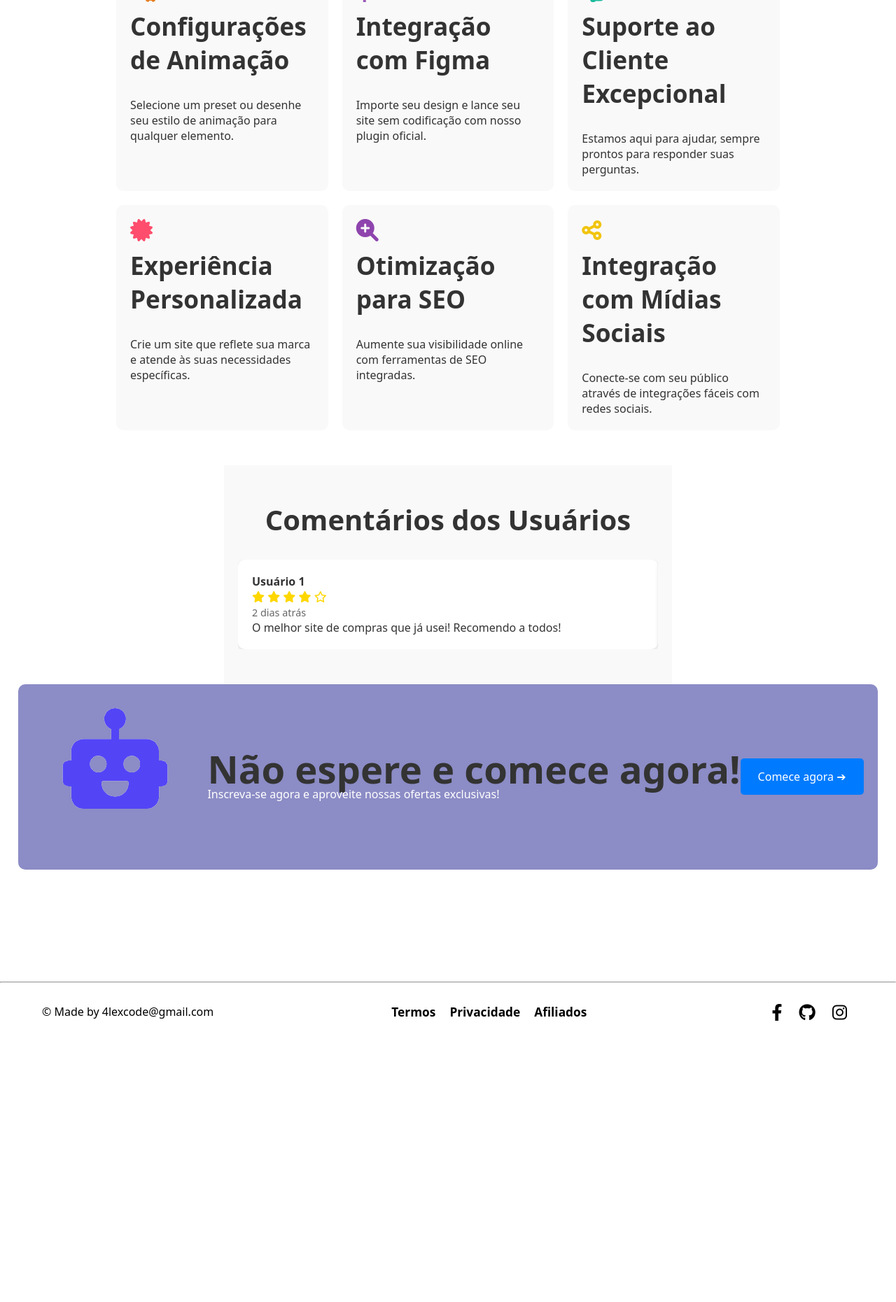
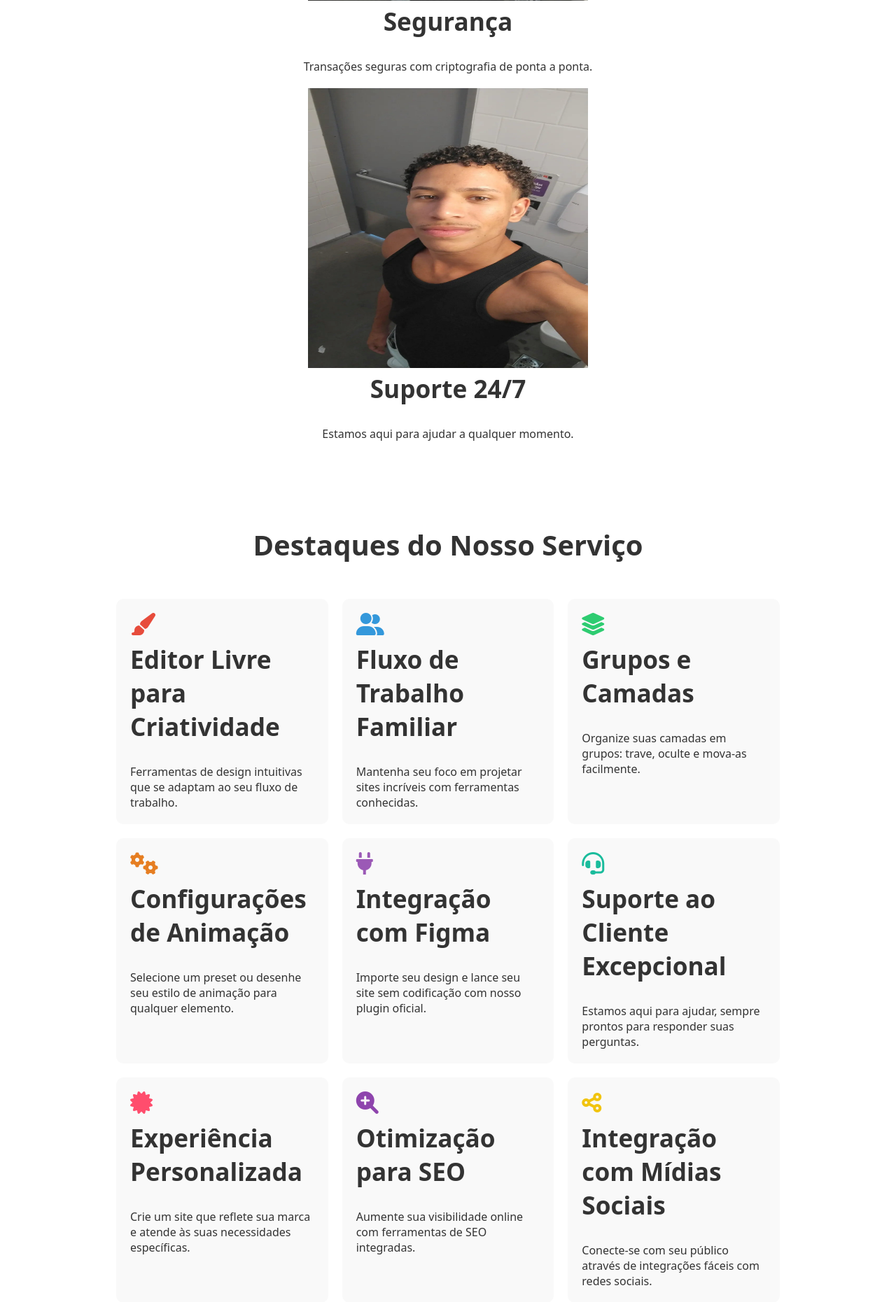
Before and after one commit to aul-rel/HomeTech, a PHP site: page /assets/pages/techmundo.html in a window 1280 px wide. Shown: the part 2154-4015 px from the top of the page at 70% size. Before the commit the page ends 3613 px from the top, so only its background shows below. Run offline with PHP 8.4, Linux system fonts and the light colour scheme.

Commit message:
Atualizando pagina

```diff
--- a/assets/css/techmundo.css
+++ b/assets/css/techmundo.css
@@ -166,8 +166,14 @@
 /* Features Section */
 .features, .testimonials, .cta-section {
     text-align: center;
-    padding: 50px 20px;
-    background-color: #f9f9f9; /* Cor de fundo clara */
+    padding: 50px 20px; /* Cor de fundo clara */
+}
+.features h2{
+    font-size: 3em;
+}
+.features div img{
+    height: 50vh;
+    width: 50vh;
 }
 .cta-section {
     display: flex; /* Ativa o flexbox */
@@ -175,7 +181,7 @@
     padding: 20px;
     background-color: rgba(0, 0, 130, 0.452); /* Fundo da seção */
     border-radius: 10px;
-    margin-bottom: 20vh;
+    margin: 20vh 0 20vh 0;
 }
 
 .logo {
@@ -245,9 +251,7 @@
     margin-bottom: 10px; /* Espaço abaixo do ícone */
 }
 
-.highlight-item:hover {
-    transform: translateY(-5px); /* Levanta o item ao passar o mouse */
-}
+
 
 /* Icon colors */
 .icon-red { color: #e74c3c; }
@@ -315,16 +319,22 @@
     font-size: 1.5em; /* Aumenta o tamanho dos ícones */
     transition: color 0.3s;
 }
+.social-links a i{
+    margin: 0 10px;
+    transition: color 0.3s;
+}
 
 .social-links a:hover {
+    transition: 0.3s;
     color: #21a1f1; /* Cor de hover para os ícones sociais */
 }
 
 /* Comments Carousel */
 .comments-carousel {
+    margin-top: 10vh;
     text-align: center;
     padding: 50px 20px;
-    background-color: #f9f9f9; /* Cor de fundo clara */
+    background-color: ; /* Cor de fundo clara */
 }
 
 .comments-carousel h2 {
@@ -392,12 +402,15 @@
     background-color: #121212; /* Dark background */
     color: #ffffff; /* Light text */
 }
+.dark-theme h1{
+    color: #ffffff;
+}
 
 .dark-theme header {
     background-color: #1e1e1e; /* Darker header */
 }
 
-.dark-theme nav ul a {
+.dark-theme nav ul a, .dark-theme nav ul.right {
     color: #ffffff; /* White text for links */
 }
 
--- a/assets/pages/techmundo.html
+++ b/assets/pages/techmundo.html
@@ -38,13 +38,16 @@
             <h2>Recursos</h2>
             <div class="feature-item">
                 <h3>Fácil de Usar</h3>
+                <img src="../img/img-alex.jpg" alt="">
                 <p>Uma interface intuitiva que facilita suas compras.</p>
             </div>
             <div class="feature-item">
+                <img src="../img/img-alex.jpg" alt="">
                 <h3>Segurança</h3>
                 <p>Transações seguras com criptografia de ponta a ponta.</p>
             </div>
             <div class="feature-item">
+                <img src="../img/img-alex.jpg" alt="">
                 <h3>Suporte 24/7</h3>
                 <p>Estamos aqui para ajudar a qualquer momento.</p>
             </div>
```
Also changed, not shown: assets/pages/landpage.html (added, +13 -0 lines).
